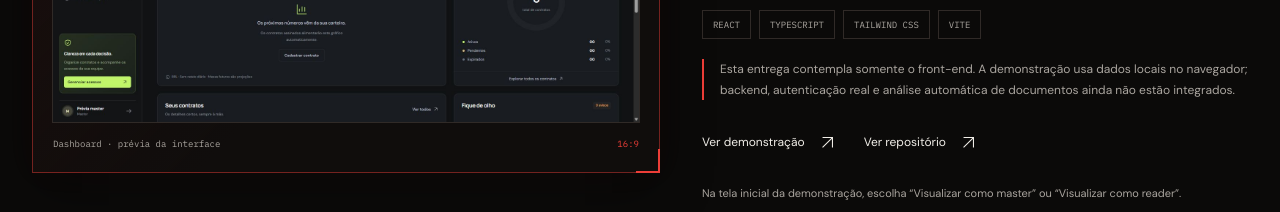
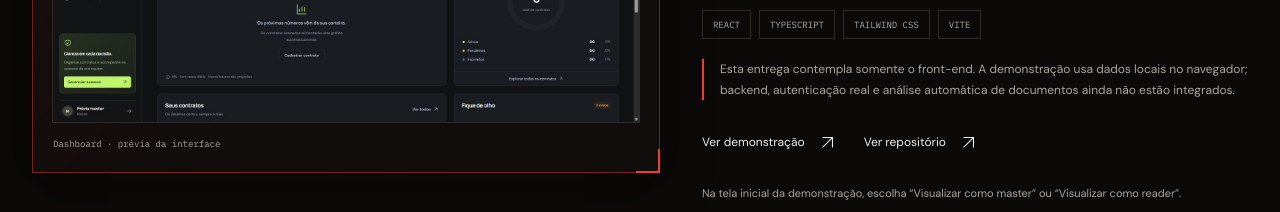
Before and after one commit to FurtadoRDS/joao-furtado-portfolio-v1, a React (Vite) app: page / in a window 1280 px wide. Shown: the part 2780-2992 px from the top of the page. Built offline with nearby package versions, Linux system fonts and the light colour scheme.

Commit message:
Remove indicação de proporção da moldura

```diff
--- a/src/components/Projects.tsx
+++ b/src/components/Projects.tsx
@@ -19,7 +19,7 @@ export function Projects() {
                     <div className="project-preview-screen">
                       <img src={project.screenshot} alt={project.screenshotAlt ?? `Interface de ${project.title}`} loading="lazy" width="1600" height="900" />
                     </div>
-                    <figcaption><span>Dashboard · prévia da interface</span><span aria-hidden="true">16:9</span></figcaption>
+                    <figcaption>Dashboard · prévia da interface</figcaption>
                   </figure>
                 )}
                 <div className="project-details">
--- a/src/styles.css
+++ b/src/styles.css
@@ -123,8 +123,7 @@ svg path { stroke: currentColor; stroke-width: 1.5; }
 .project-preview::after { right: -1px; bottom: -1px; border-right: 2px solid var(--color-accent); border-bottom: 2px solid var(--color-accent); }
 .project-preview-screen { aspect-ratio: 16 / 9; overflow: hidden; box-shadow: 0 0 0 1px var(--color-rule); background: #101113; }
 .project-preview-screen img { display: block; width: 100%; height: 100%; object-fit: contain; }
-.project-preview figcaption { display: flex; justify-content: space-between; flex-wrap: wrap; gap: 8px; padding-top: 14px; color: var(--color-muted); font: 9px/1.7 var(--font-mono); }
-.project-preview figcaption > span:last-child { color: var(--color-accent); }
+.project-preview figcaption { padding-top: 14px; color: var(--color-muted); font: 9px/1.7 var(--font-mono); }
 .project-details { min-width: 0; display: flex; flex-direction: column; gap: 20px; }
 .project-card .project-status { display: flex; align-items: center; gap: 10px; color: var(--color-accent); font: 10px/1.7 var(--font-mono); text-transform: uppercase; letter-spacing: .06em; }
 .project-card .project-note { border-left: 2px solid var(--color-accent); padding-left: 16px; font-size: 12px; }
```
